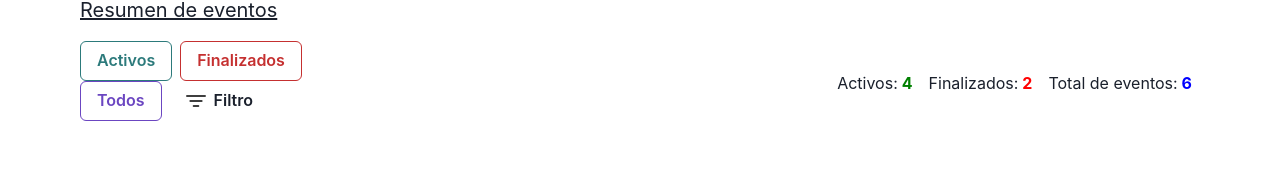
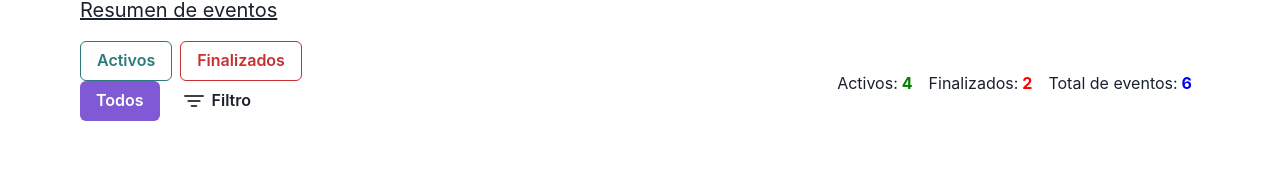
Before and after one commit to LestherGonzalezAguilar/events-aforo-web_front-end, a Next.js app: page /admin in a window 1280 px wide. Shown: the part 165-336 px from the top of the page. Built offline with nearby package versions, Linux system fonts and the light colour scheme.

Commit message:
style:add filter button colors based on state

```diff
--- a/components/admin/listEvents/HomePage.jsx
+++ b/components/admin/listEvents/HomePage.jsx
@@ -21,7 +21,7 @@ export const HomePage = () => {
               <Button
                 onClick={() => setFilterState("activos")}
                 colorScheme="teal"
-                variant="outline"
+                variant={filterState === "activos" ? "solid" : "outline"}
                 mr={2}
               >
                 Activos
@@ -29,7 +29,7 @@ export const HomePage = () => {
               <Button
                 onClick={() => setFilterState("finalizados")}
                 colorScheme="red"
-                variant="outline"
+                variant={filterState === "finalizados" ? "solid" : "outline"}
                 mr={2}
               >
                 Finalizados
@@ -37,7 +37,7 @@ export const HomePage = () => {
               <Button
                 onClick={() => setFilterState("todos")}
                 colorScheme="purple"
-                variant="outline"
+                variant={filterState === "todos" ? "solid" : "outline"}
                 mr={2}
               >
                 Todos
```
